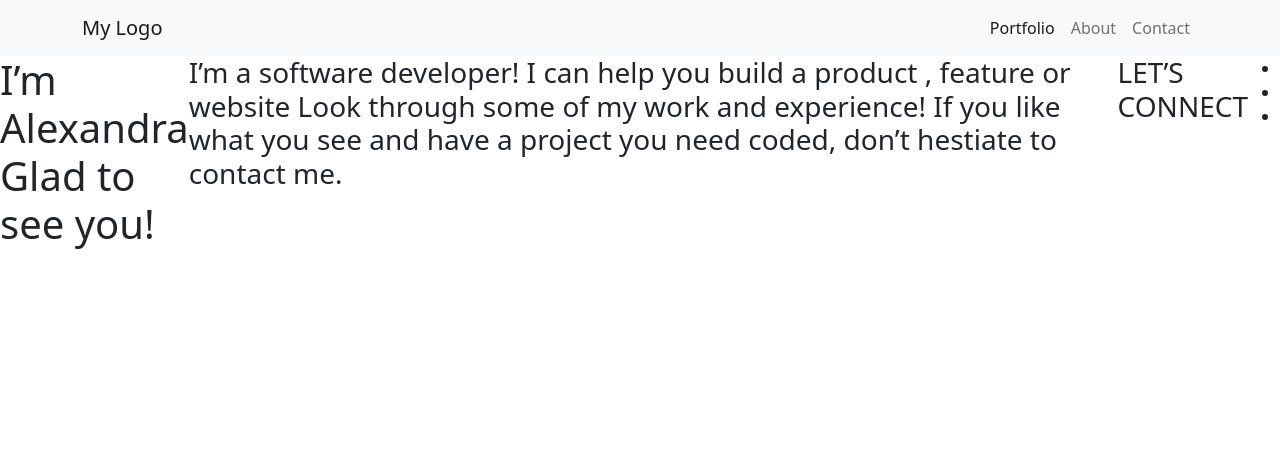
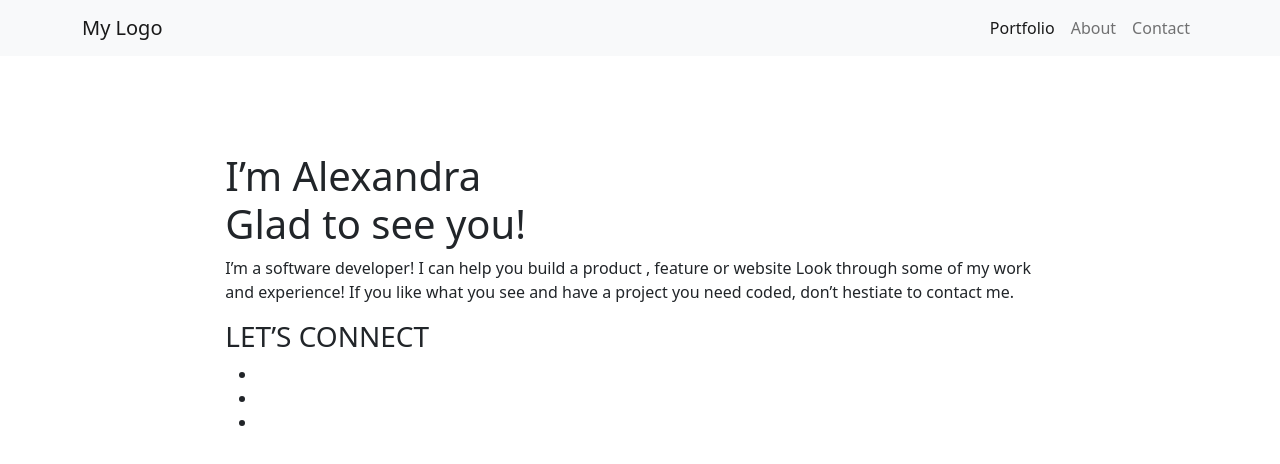
Before and after one commit to wuletawwonte/bootstrap-skeleton, a website: page index.html in a window 1280 px wide. Drawn offline with Linux system fonts and the light colour scheme.

Commit message:
Add padding and flex property to hero container

```diff
--- a/index.html
+++ b/index.html
@@ -8,6 +8,9 @@
 
     <!-- Latest compiled and minified CSS -->
     <link href="./bootstrap-5.1.2-dist/css/bootstrap.min.css" rel="stylesheet">
+
+    <link rel="stylesheet" href="https://use.fontawesome.com/releases/v5.7.0/css/all.css" integrity="sha384-lZN37f5QGtY3VHgisS14W3ExzMWZxybE1SJSEsQp9S+oqd12jhcu+A56Ebc1zFSJ" crossorigin="anonymous">
+
     <!-- Custom style.css file -->
     <link href="css/style.css" >
   </head>
@@ -28,15 +31,17 @@
       </div>
     </nav>
 
-    <div class="d-flex">
+    <div class="d-flex flex-column mt-5 pt-5 container col-lg-8 ">
 
       <h1>I’m Alexandra <br>Glad to see you!</h1>
-      <h3>I’m a software developer! I can help you build a product , feature or website Look through some of my work and experience! If you like what you see and have a project you need coded, don’t hestiate to contact me.</h3>
+      <p>I’m a software developer! I can help you build a product , feature or website Look through some of my work and experience! If you like what you see and have a project you need coded, don’t hestiate to contact me.</p>
       <h3>LET’S CONNECT</h3>
       <div>
         <ul>
-          <li></li>
-          <li></li>
+          <li>
+            <i class="fa fa-facebook"></i>
+            </li>
+          <li><span class="glyphicon glyphicon-search"></span></li>
           <li></li>
         </ul>
       </div>
```
